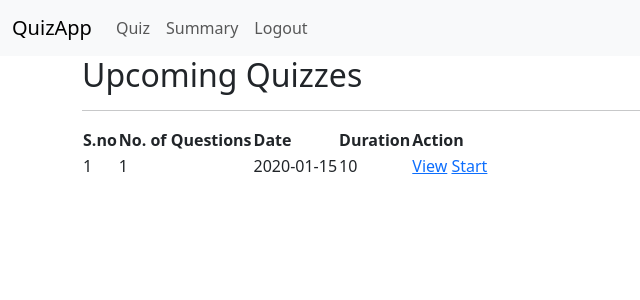
After one commit to its403/quiz_app_v1, a Flask app: page /upcoming-quiz in a window 1280 px wide. The commit adds this page. Shown: the top 300 px of the page, without its empty margins (0-640 px from the left). Run offline with Flask 3, Linux system fonts and the light colour scheme; the visitor is signed in with stand-in values (Sample User, id 1); tables that the repository leaves empty hold one stand-in row (values such as "Sample post").

Commit message:
Added route for upcoming quizzes and changes in index page

```diff
--- a/routes.py
+++ b/routes.py
@@ -588,3 +588,12 @@ def delete_question_post(id):
 @admin_required
 def admin_summary():
     return render_template("admin/summary.html")
+
+
+# User Side Logic
+@app.route("/upcoming-quiz")
+@auth_required
+def upcoming_quiz():
+    quizzes = Quiz.query.all()
+
+    return render_template("upcoming_quiz.html", quizzes=quizzes)
--- /dev/null
+++ b/templates/upcoming_quiz.html
@@ -0,0 +1,31 @@
+{% extends 'layout.html' %}
+
+{% block content %}
+    <div class="conatiner">
+        <h2>Upcoming Quizzes</h2>
+        <hr>
+        <table>
+            <thead>
+                <th>S.no</th>
+                <th>No. of Questions</th>
+                <th>Date</th>
+                <th>Duration</th>
+                <th>Action</th>
+            </thead>
+            <tbody>
+                {% for quiz in quizzes %}
+                    <tr>
+                        <td>{{ loop.index }}</td>
+                        <td>{{ quiz.questions|length }}</td>
+                        <td>{{ quiz.date_of_quiz }}</td>
+                        <td>{{ quiz.duration }}</td>
+                        <td>
+                            <a href="">View</a>
+                            <a href="">Start</a>
+                        </td>
+                    </tr>
+                {% endfor %}
+            </tbody>
+        </table>
+    </div>
+{% endblock %}
```
Also changed, not shown: templates/index.html (+10 -1 lines).
